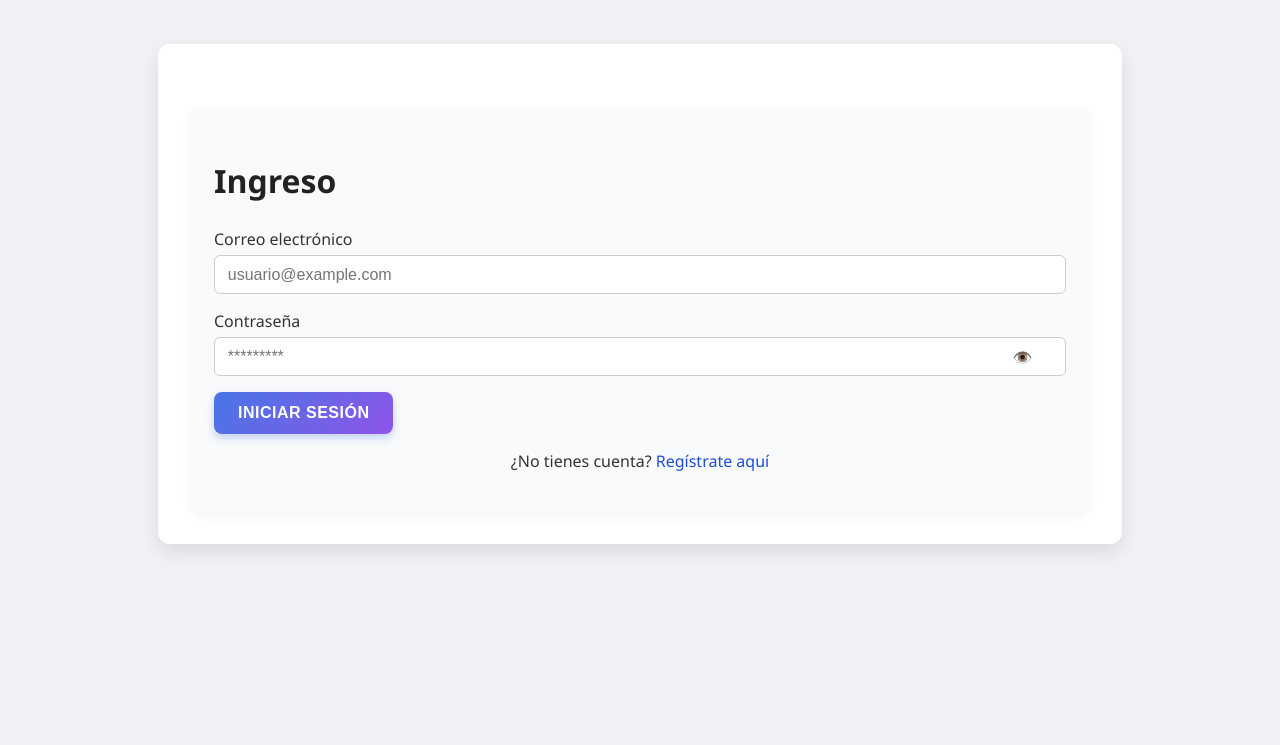
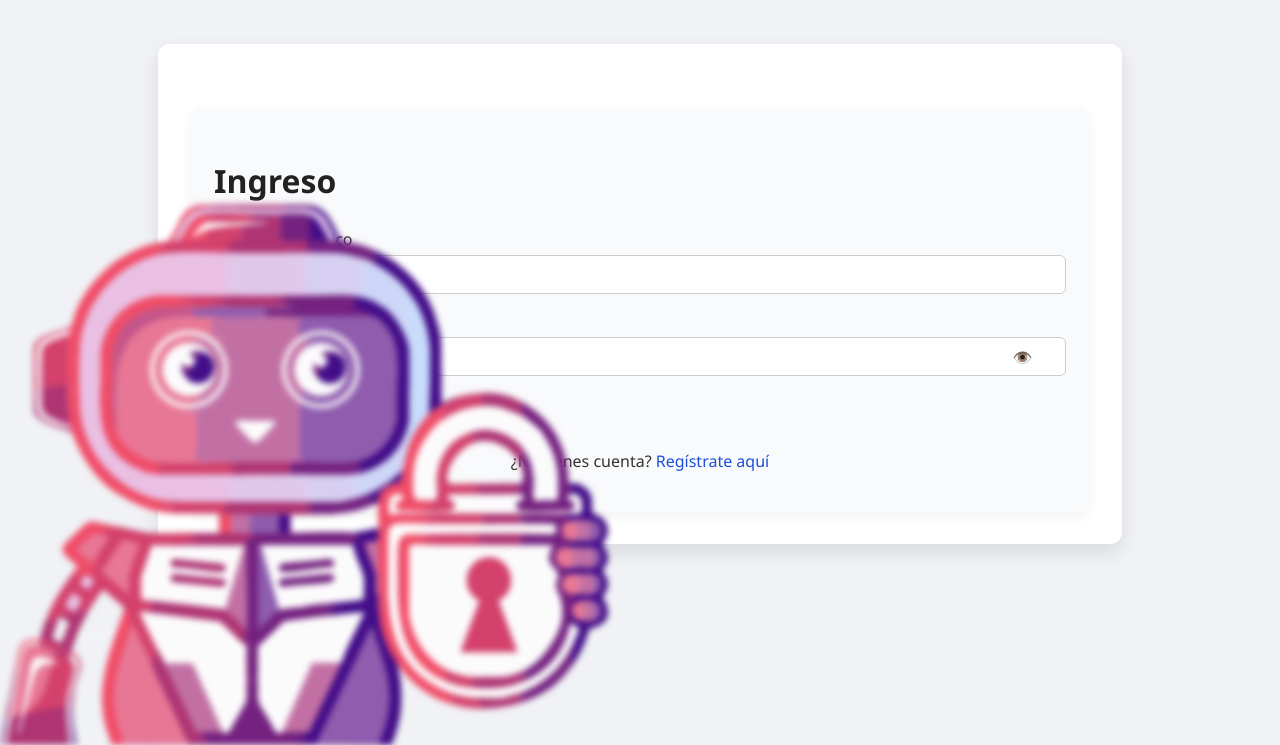
Before and after one commit to pandafter/pyme_fraud_detection, a Flask app: page / in a window 1280 px wide. Shown: the part 268-1013 px from the top of the page. Before the commit the page ends 820 px from the top, so only its background shows below. Run offline with Flask 3, Linux system fonts and the light colour scheme.

Commit message:
Imagen Robot

```diff
--- a/core/static/css/styles.css
+++ b/core/static/css/styles.css
@@ -253,3 +253,9 @@ footer {
     justify-content: center;
     z-index: -999;
 }
+
+.imgRobot {
+    position: absolute;
+    top: 59vh;
+    filter: blur(3px);
+}
--- a/core/templates/base.html
+++ b/core/templates/base.html
@@ -13,7 +13,7 @@
         <main>
             {% block content %}{% endblock %}
         </main>
-
+        <img src="../static/images/Robot.png" class="imgRobot"/>
         <footer>
             <p>© 2025 Sistema de Detección de Fraudes - Versión 1.0</p>
         </footer>
```
Also changed, not shown: core/static/images/Robot.png (added).
